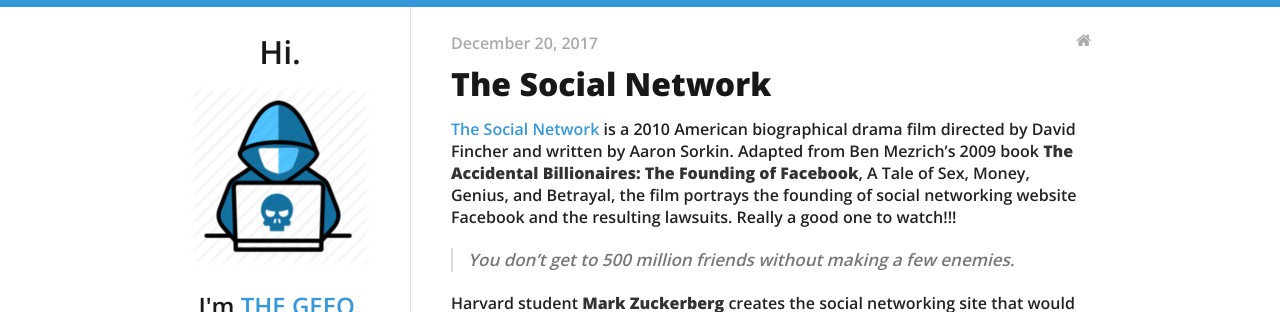
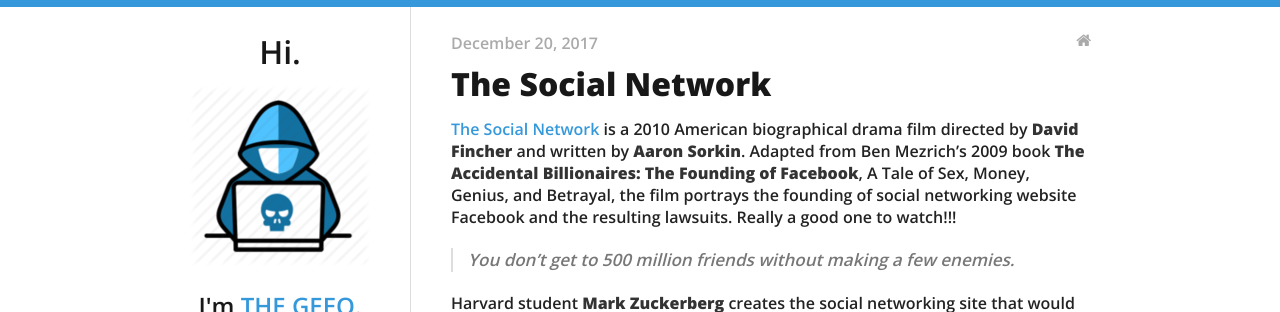
Before and after one commit to anthrax3/thegeeq.github.io, a Jekyll site: the page built from _posts/2017-12-20-the social network.md, in a window 1280 px wide. Shown: the top 312 px of the page. Built offline with Jekyll 4.4.1, drawn with Linux system fonts in a browser that asks for light colours; nearby versions of some CDN libraries; part of the change alters nothing that is shown.

```diff
--- a/_posts/2017-12-20-the social network.md
+++ b/_posts/2017-12-20-the social network.md
@@ -1,12 +1,14 @@
 ---
 layout: post
 title: The Social Network
-tags: [movie]
+tags:
+  - movie
 categories:
-- blog
+  - blog
+published: true
 ---
 [The Social Network](#) is a 2010 American biographical drama film directed
-by David Fincher and written by Aaron Sorkin. Adapted from Ben Mezrich's
+by **David Fincher** and written by **Aaron Sorkin**. Adapted from Ben Mezrich's
 2009 book **The Accidental Billionaires: The Founding of Facebook**,
 A Tale of Sex, Money, Genius, and Betrayal, the film portrays the
 founding of social networking website Facebook and the resulting lawsuits.
```
